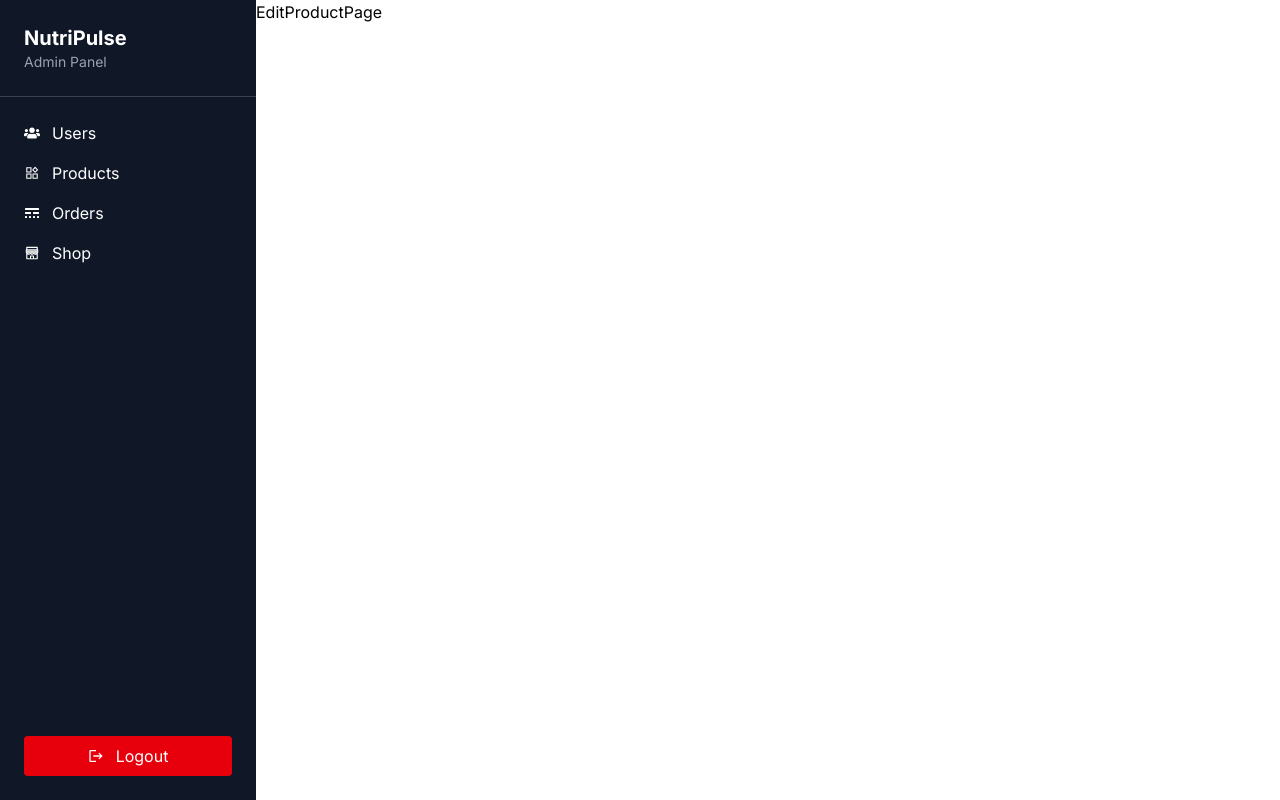
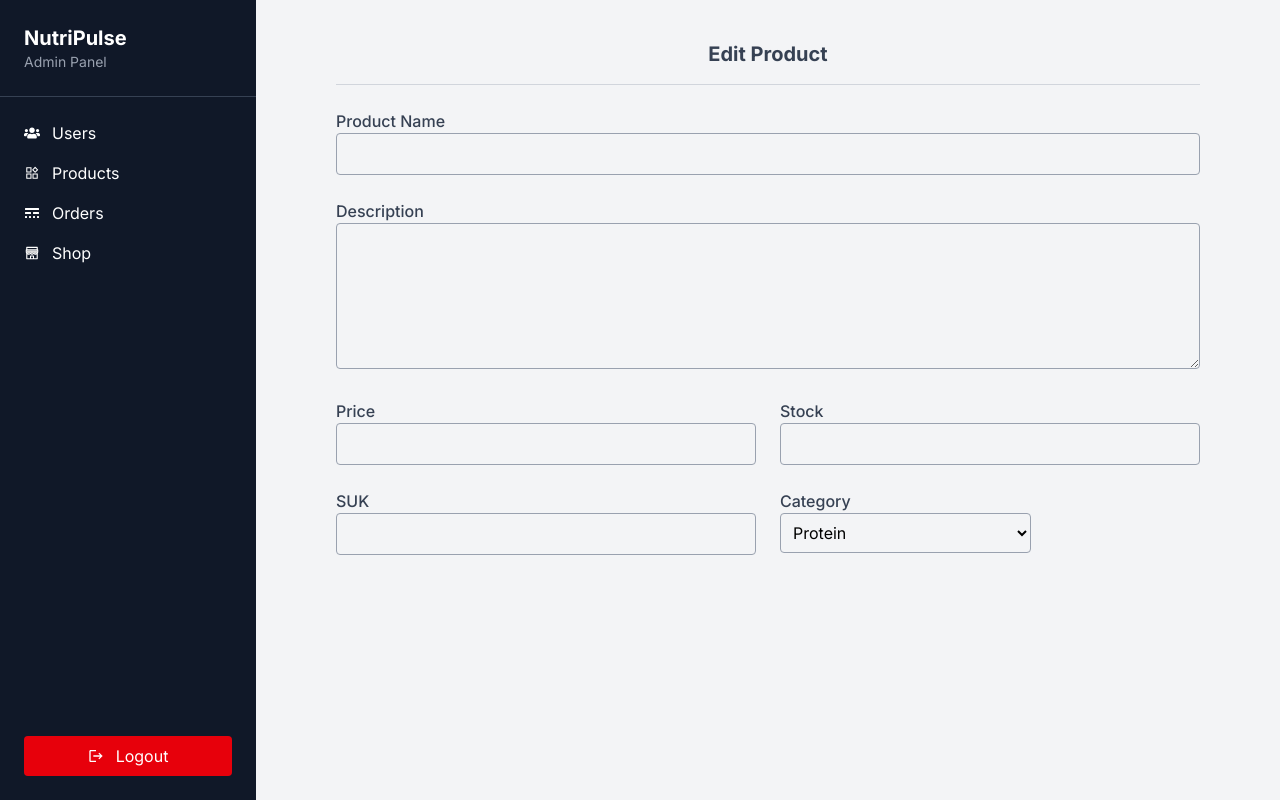
Before and after one commit to Itsme-Mingmar/E-commerce-, a React (Vite) app in the folder frontend/: page /admin/product/edit/1 in a window 1280 px wide. Built offline with nearby package versions, Linux system fonts and the light colour scheme.

Commit message:
add form for edit products

```diff
--- a/frontend/src/components/Admin/EditProductPage.jsx
+++ b/frontend/src/components/Admin/EditProductPage.jsx
@@ -1,8 +1,94 @@
-import React from 'react'
+import React, { useState } from 'react'
 
 const EditProductPage = () => {
+  const [formData, setFormData] = useState({
+    name: "",
+    discription: "",
+    price: "",
+    stock: "",
+    suk: "",
+    category: "",
+    images: [
+      {
+        url: "",
+        alt: ""
+      }
+    ]
+  })
+  const handleInput = (e) => {
+    setFormData({
+      ...formData,
+      [e.target.name]: e.target.value
+    })
+  }
   return (
-    <div>EditProductPage</div>
+    <div className='min-h-screen bg-gray-100 md:px-20 px-8 py-6'>
+      <h1 className='flex justify-center font-bold text-gray-700 text-xl border-b border-gray-300 py-4 mb-6 '>Edit Product</h1>
+      <div>
+        <form >
+          <label className='font-medium text-gray-700 py-1' >Product Name</label>
+          <input
+            type="text"
+            name='name'
+            value={formData.name}
+            onChange={handleInput}
+            className='w-full p-2 border border-gray-400 rounded mb-6 '
+          />
+          <label className='font-medium text-gray-700 py-1' >Description</label>
+          <textarea
+            name="description"
+            value={formData.discription}
+            onChange={handleInput}
+            rows={6}
+            className='w-full border border-gray-400 rounded mb-6'
+          />
+          <div className='grid grid-cols-2 gap-6'>
+            <div>
+              <label className='font-medium text-gray-700 py-1' >Price</label>
+              <input
+                type="number"
+                name='price'
+                value={formData.price}
+                onChange={handleInput}
+                className='w-full p-2 border border-gray-400 rounded mb-6 '
+              />
+            </div>
+            <div>
+
+              <label className='font-medium text-gray-700 py-1' >Stock</label>
+              <input
+                type="number"
+                name='stock'
+                value={formData.stock}
+                onChange={handleInput}
+                className='w-full p-2 border border-gray-400 rounded mb-6 '
+              />
+            </div>
+          </div>
+          <div className='grid grid-cols-2 gap-6 mb-6'>
+            <div>
+              <label className='font-medium text-gray-700 py-1' >SUK</label>
+              <input
+                type="number"
+                name='suk'
+                value={formData.suk}
+                onChange={handleInput}
+                className='w-full p-2 border border-gray-400 rounded mb-6 '
+              />
+            </div>
+            <div>
+              <label className='block font-medium text-gray-700 ' >Category</label>
+              <select className='border border-gray-400 rounded p-2 '>
+                <option value="protein">Protein</option>
+                <option value="pre-workout & performance">Pre-Workout & Performance</option>
+                <option value="vitamins & wellness">Vitamins & Wellness</option>
+              </select>
+            </div>
+          </div>
+
+        </form>
+      </div>
+    </div>
   )
 }
 
```
